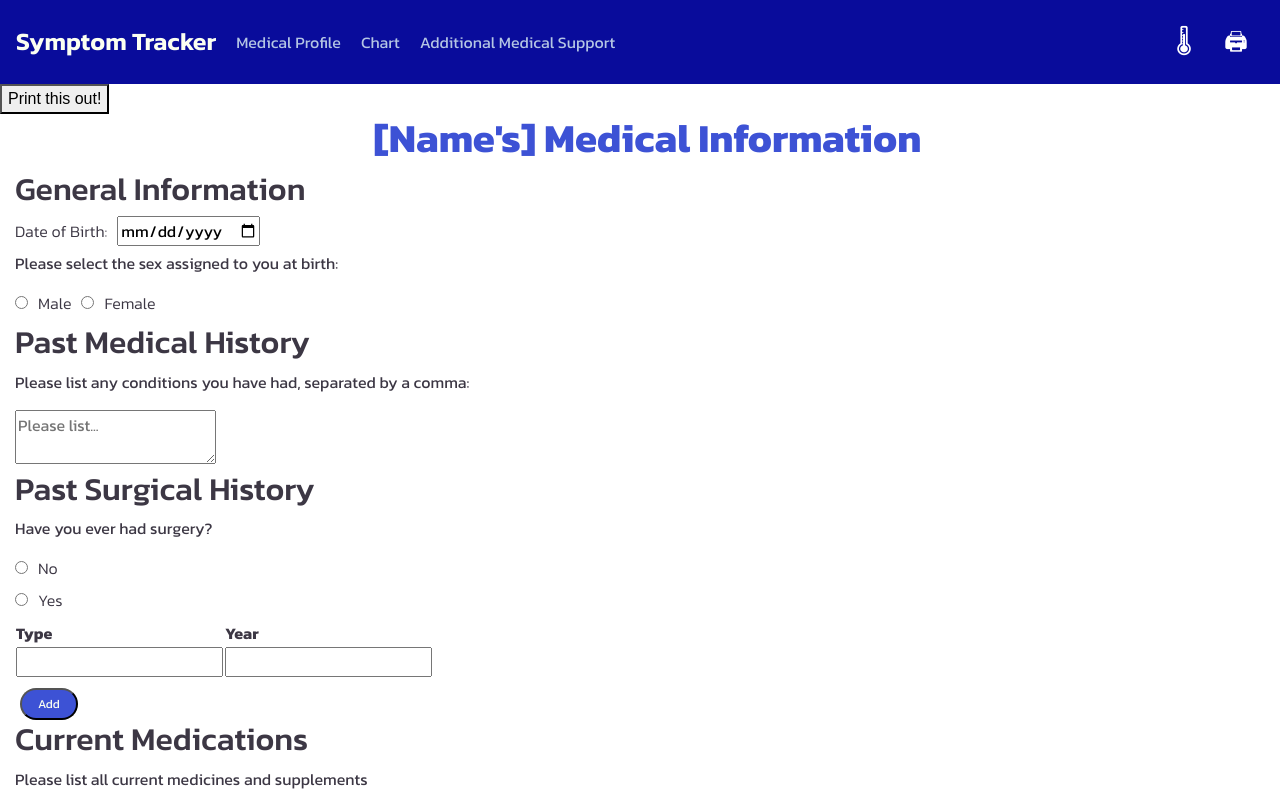
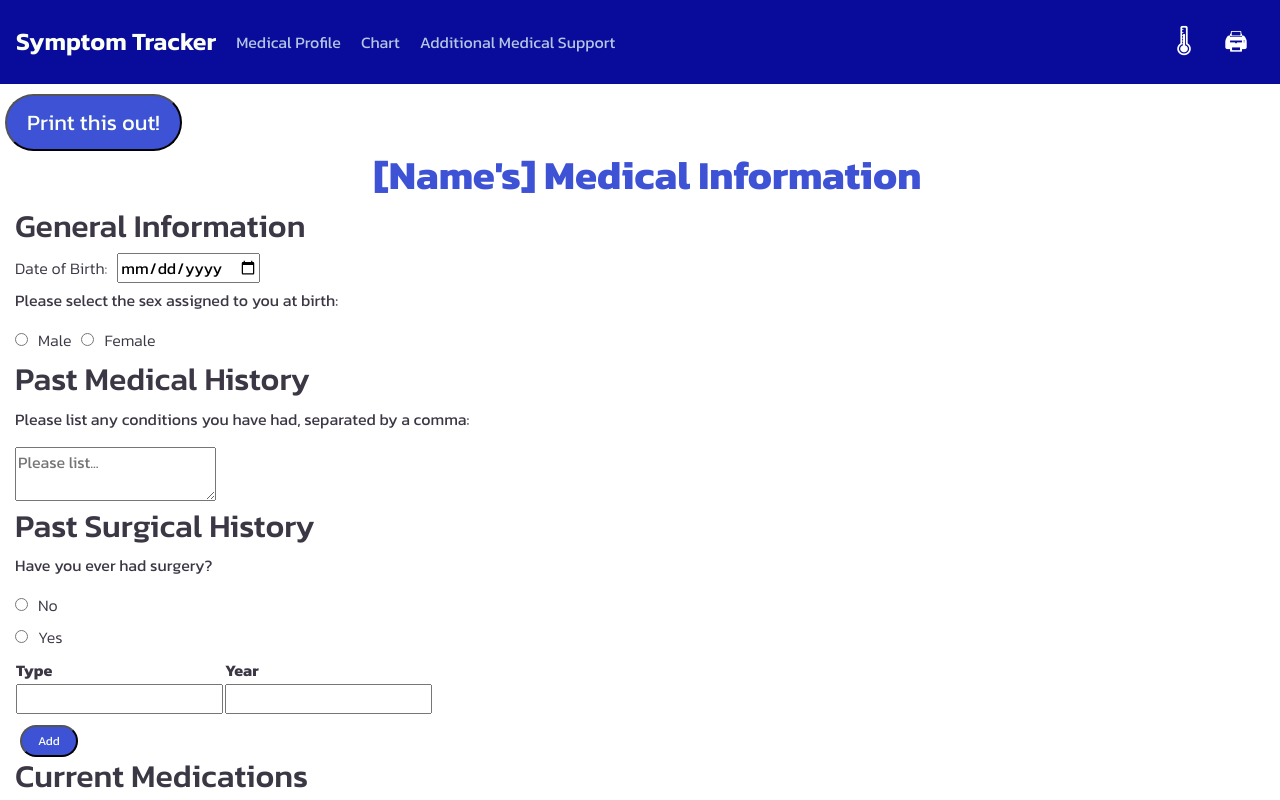
Before and after one commit to andrewjknapp/Symptom-Tracker, a React (Create React App) app in the folder client/: page /print-out in a window 1280 px wide. Shown: the top 800 px of the page. Built offline with nearby package versions, Linux system fonts and the light colour scheme.

Commit message:
print out styling

```diff
--- /dev/null
+++ b/client/src/component/assets/css/PrintOut.css
@@ -0,0 +1,12 @@
+#printButton {
+    display: flex;
+    align-items: center;
+    padding: 10px 20px;
+    background-color: #3D52D5;
+    color: #FBFFF1;
+    border-radius: 50px;
+    font-family: Kanit;
+    font-size: 22px;
+    margin-top: 10px;
+    margin-left: 5px;
+}
--- a/client/src/component/pages/PrintOut.js
+++ b/client/src/component/pages/PrintOut.js
@@ -1,6 +1,8 @@
 import React from "react";
 import ReactToPrint from "react-to-print";
 import MedicalProfile from "./MedicalProfile"
+import "../assets/css/PrintOut.css";
+
 
 class ComponentToPrint extends React.Component {
     render() {
```
